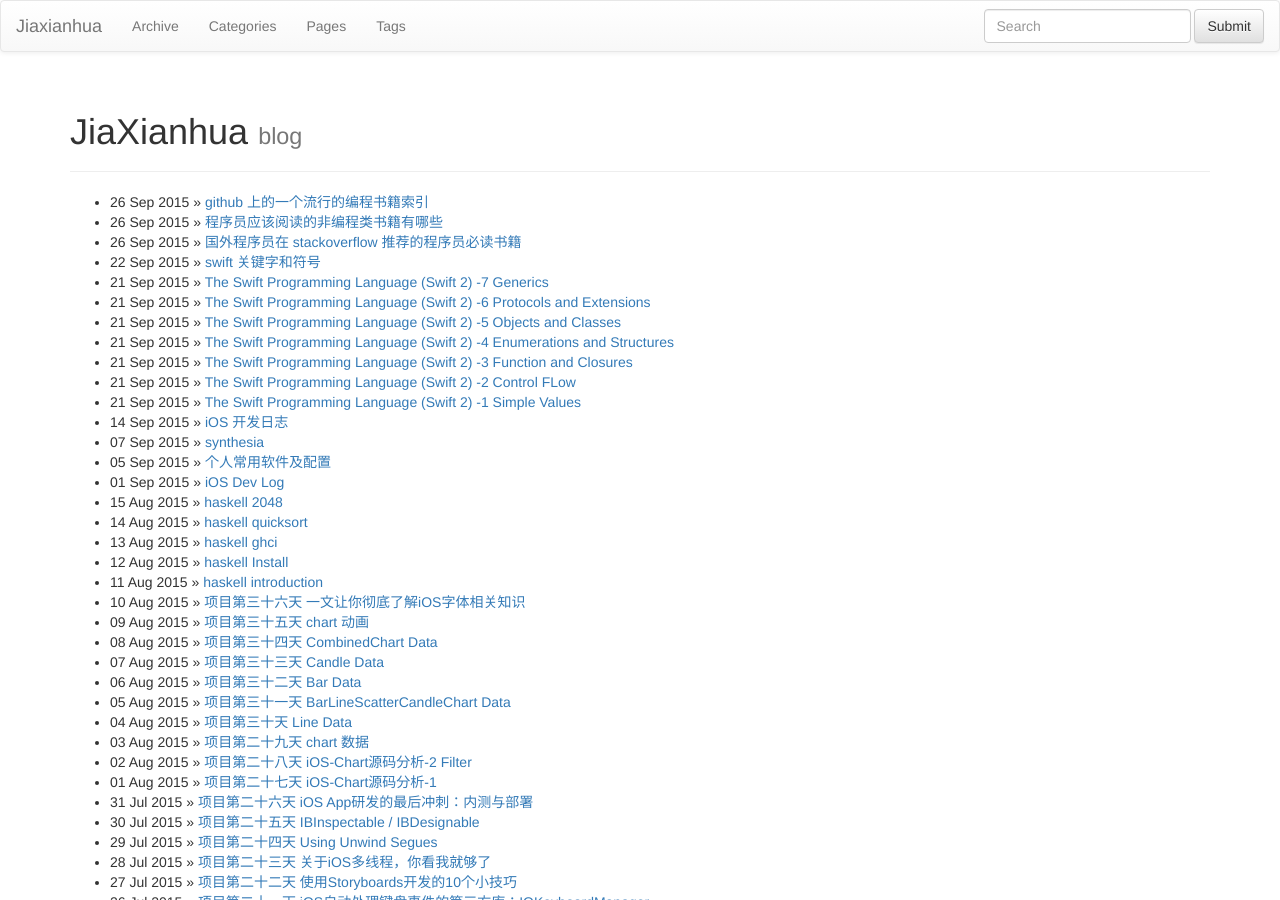
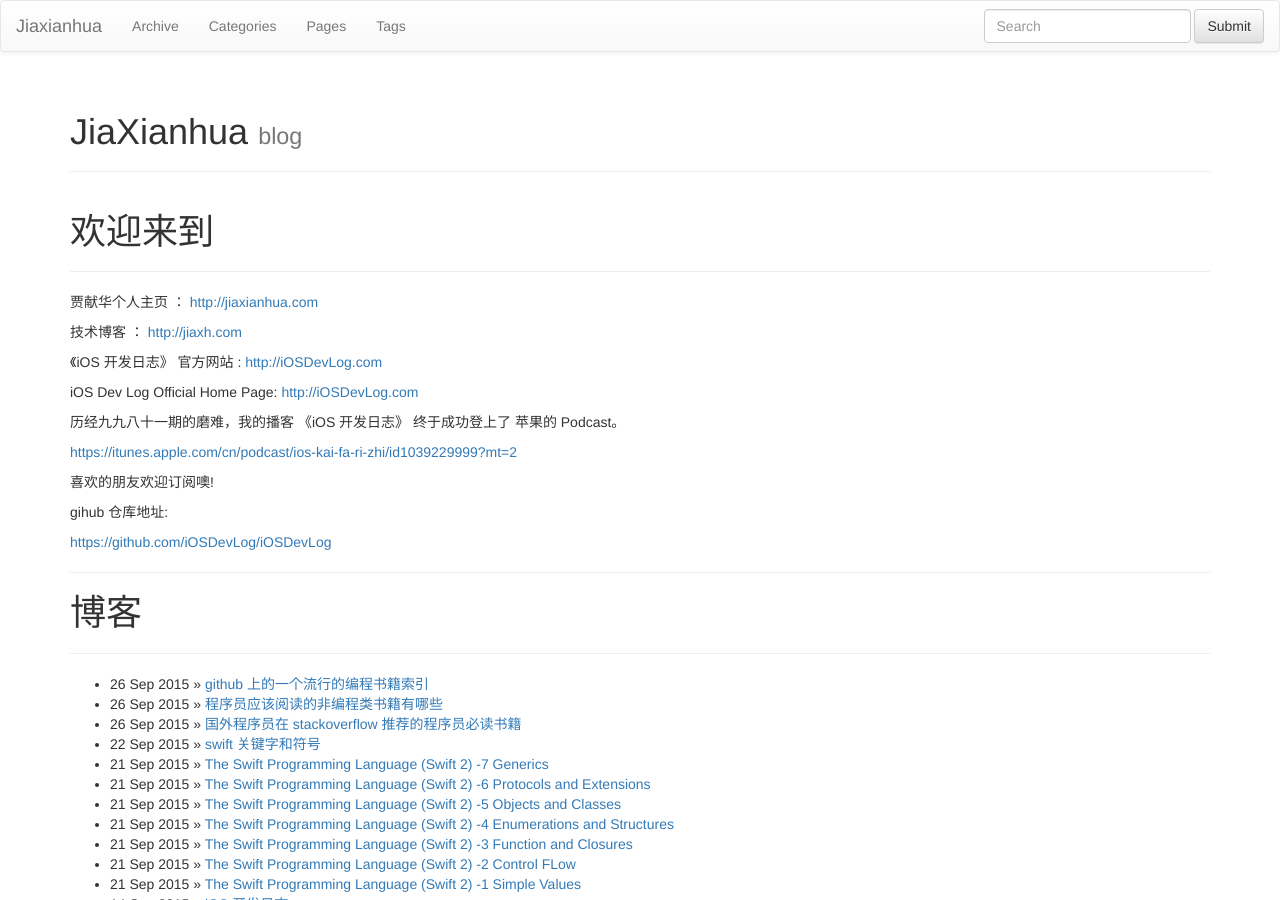
Before and after one commit to jiaxianhua/jiaxianhua.github.io, a Jekyll site: the page built from index.md, in a window 1280 px wide and 900 px high. Built offline with Jekyll 4.4.1, drawn with Linux system fonts in a browser that asks for light colours; nearby versions of some CDN libraries; library files that are not in the unit come from our copies; Markdown is read by kramdown in place of the engine named in the settings.

Commit message:
update index.md

```diff
--- a/index.md
+++ b/index.md
@@ -5,6 +5,32 @@
 ---
 {% include JB/setup %}
 
+# 欢迎来到
+---
+
+贾献华个人主页 ： <http://jiaxianhua.com>
+
+技术博客 ： <http://jiaxh.com>
+
+《iOS 开发日志》 官方网站 : <http://iOSDevLog.com>
+
+iOS Dev Log Official Home Page: <http://iOSDevLog.com>
+
+历经九九八十一期的磨难，我的播客 《iOS 开发日志》 终于成功登上了 苹果的 Podcast。
+
+<https://itunes.apple.com/cn/podcast/ios-kai-fa-ri-zhi/id1039229999?mt=2>
+
+喜欢的朋友欢迎订阅噢!
+
+gihub 仓库地址:
+
+<https://github.com/iOSDevLog/iOSDevLog>
+
+---
+
+# 博客
+---
+
 <ul class="posts">
   {% for post in site.posts %}
     <li><span>{{ post.date | date_to_string }}</span> &raquo; <a href="{{ BASE_PATH }}{{ post.url }}">{{ post.title }}</a></li>
```
